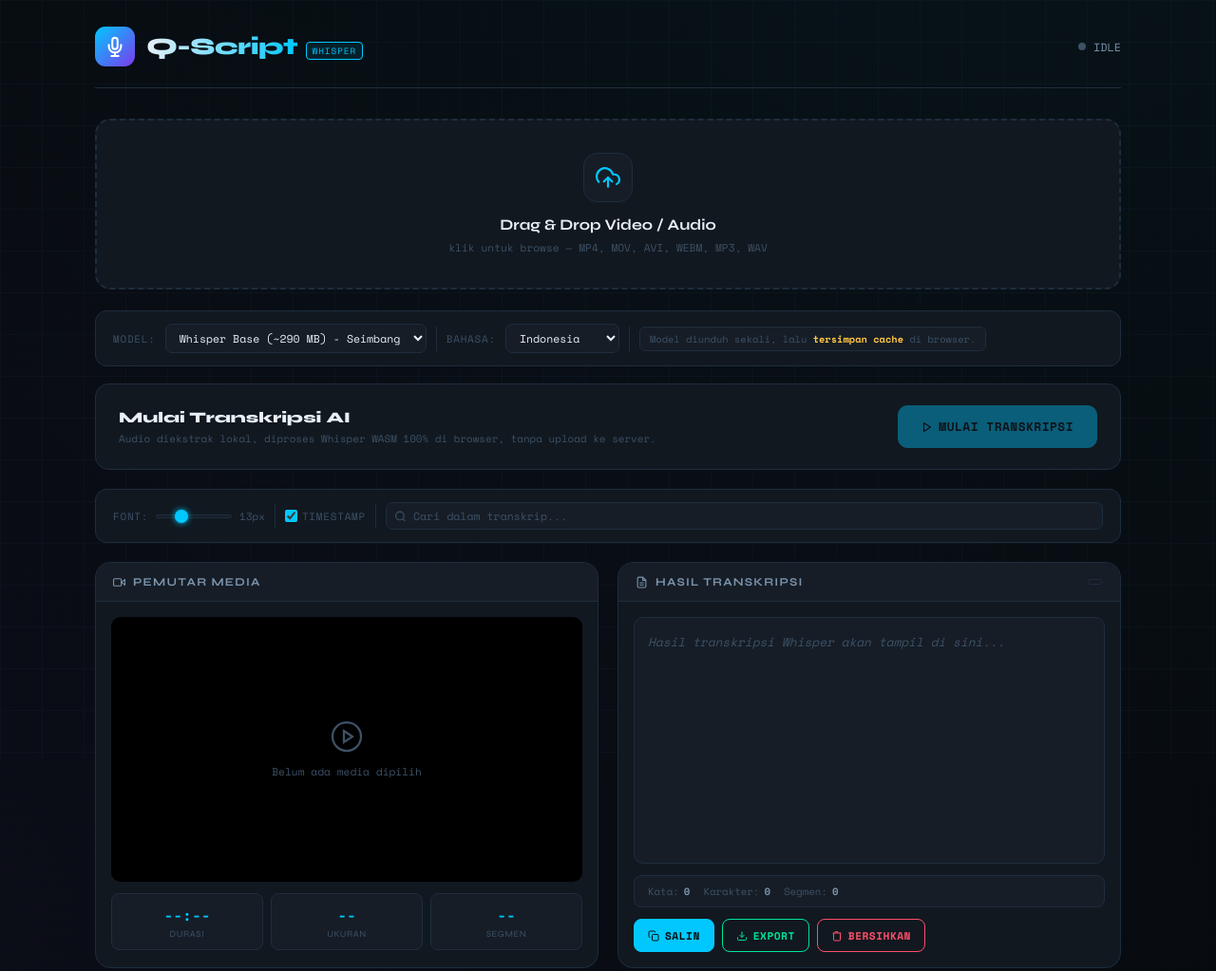
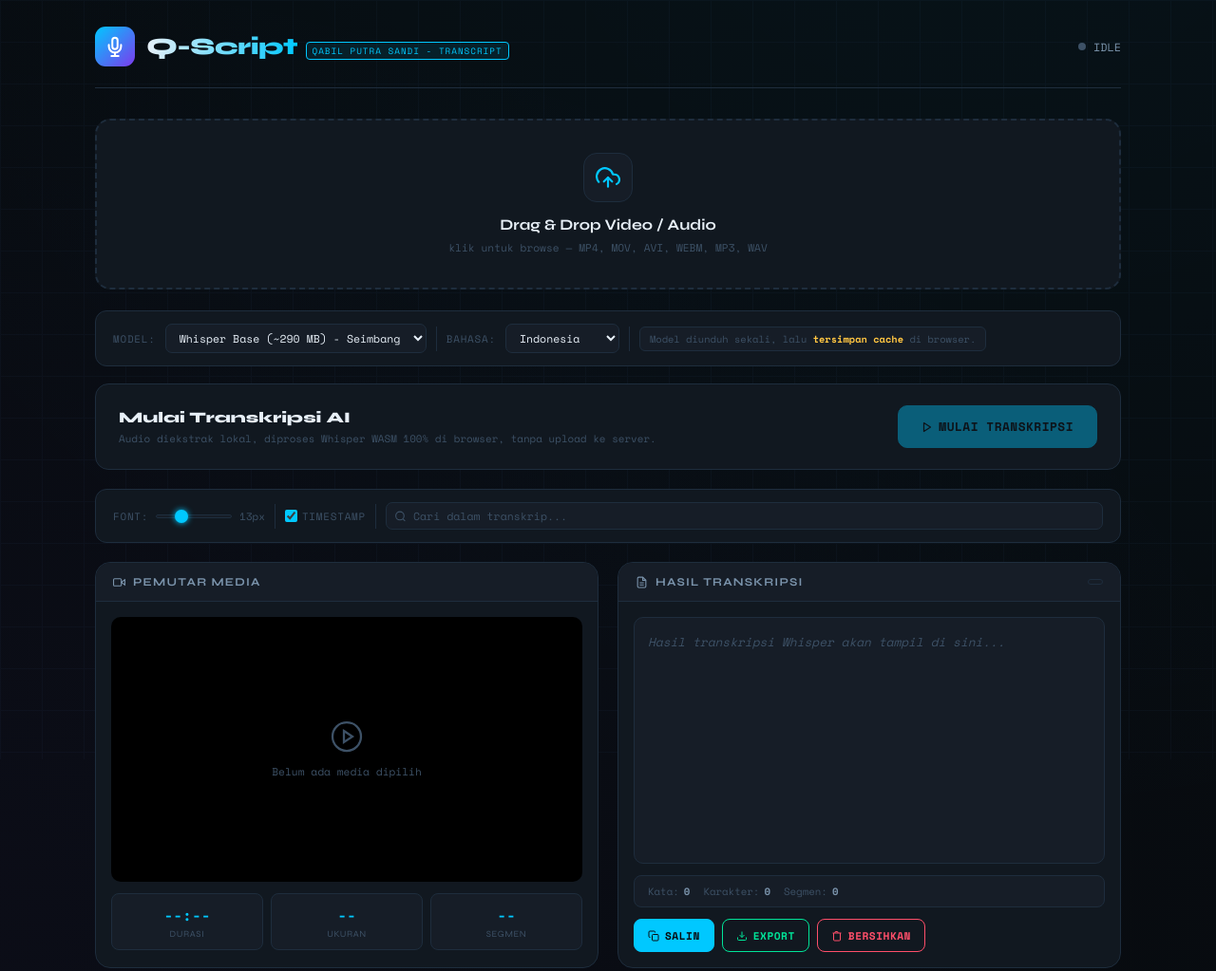
Before and after one commit to Qabilied5/Q-Script, a plain HTML site: page index.html in a window 1280 px wide. Shown: the top 1023 px of the page at 95% size. Drawn offline with nearby package versions, Linux system fonts and the light colour scheme.

Commit message:
Penambahan DEVELOPER MARK

```diff
--- a/index.html
+++ b/index.html
@@ -430,7 +430,7 @@
       </div>
       <div>
         <span class="logo-text">Q-Script</span>
-        <span class="logo-badge">WHISPER</span>
+        <span class="logo-badge">QABIL PUTRA SANDI - TRANSCRIPT</span>
       </div>
     </div>
     <div class="header-right">
```
